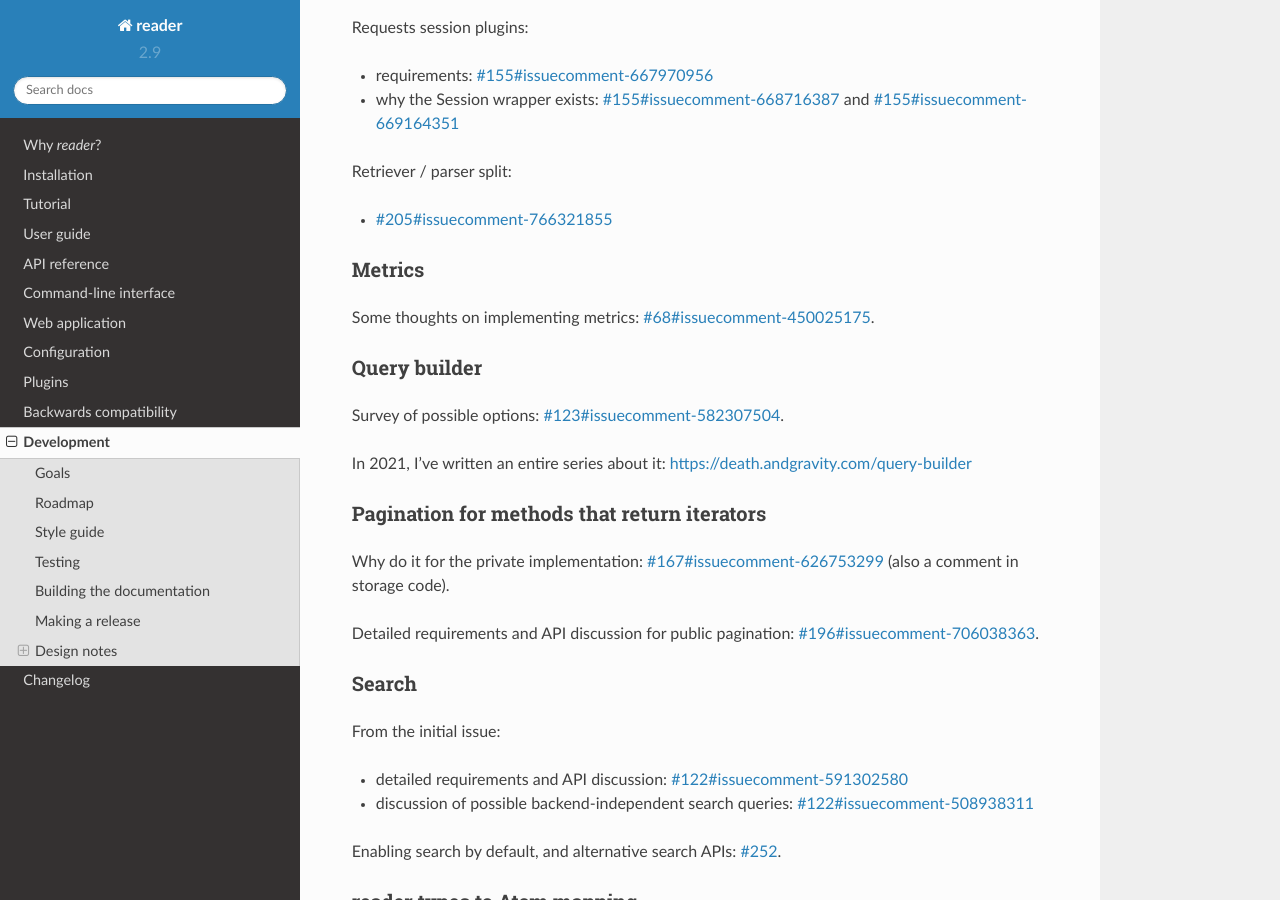
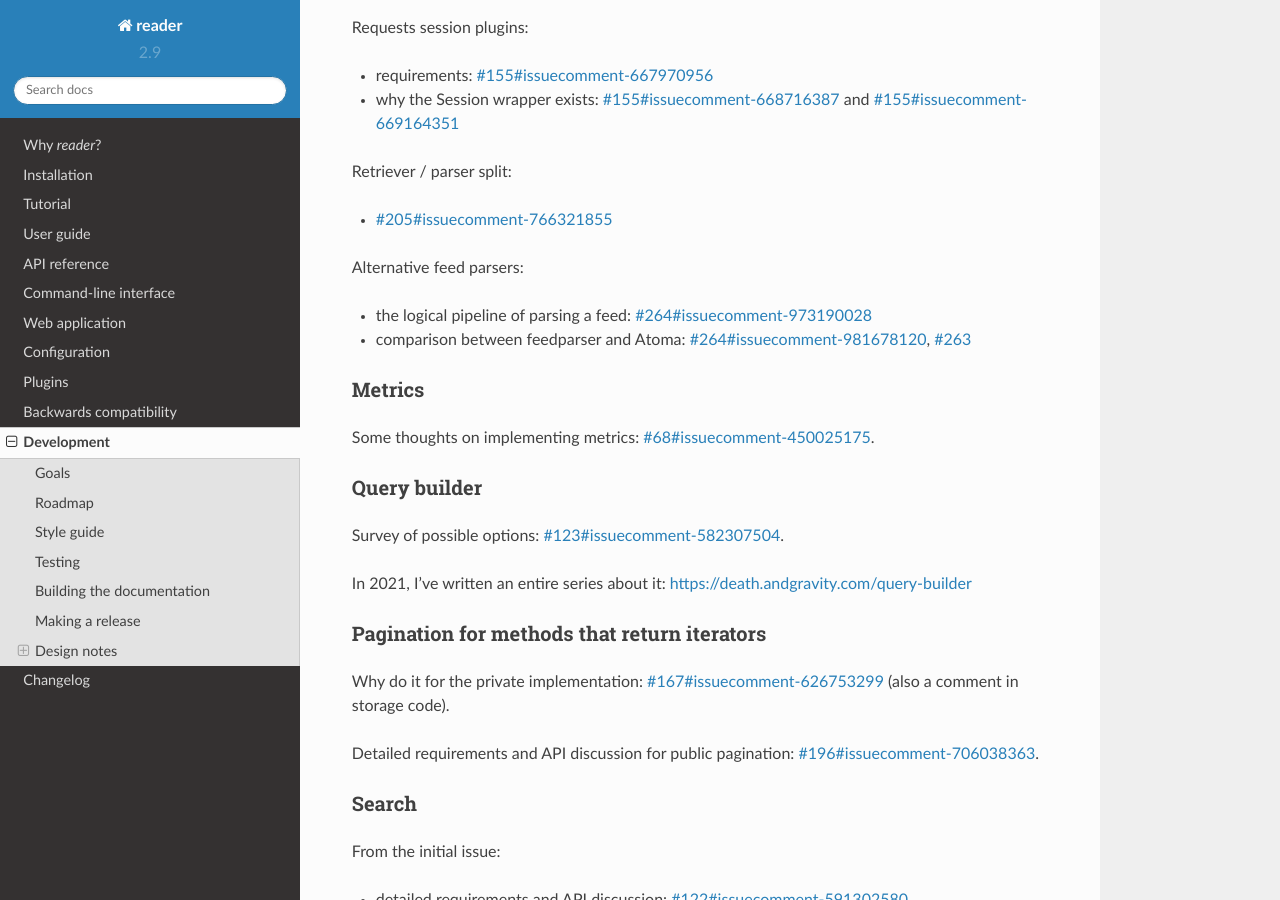
Before and after one commit to Alcides1123/reader, a Sphinx documentation site: the page built from docs/dev.rst, in a window 1280 px wide and 900 px high, scrolled down 3929 px. Built offline with Sphinx 7.4.7 and the Read the Docs theme 2.0.0, drawn with Linux system fonts in a browser that asks for light colours.

Commit message:
Dev notes for #263 and #264.

```diff
--- a/docs/dev.rst
+++ b/docs/dev.rst
@@ -194,6 +194,11 @@ Requests session plugins:
 Retriever / parser split:
 
 * :issue:`205#issuecomment-766321855`
+
+Alternative feed parsers:
+
+* the logical pipeline of parsing a feed: :issue:`264#issuecomment-973190028`
+* comparison between feedparser and Atoma: :issue:`264#issuecomment-981678120`, :issue:`263`
 
 
 Metrics
```
